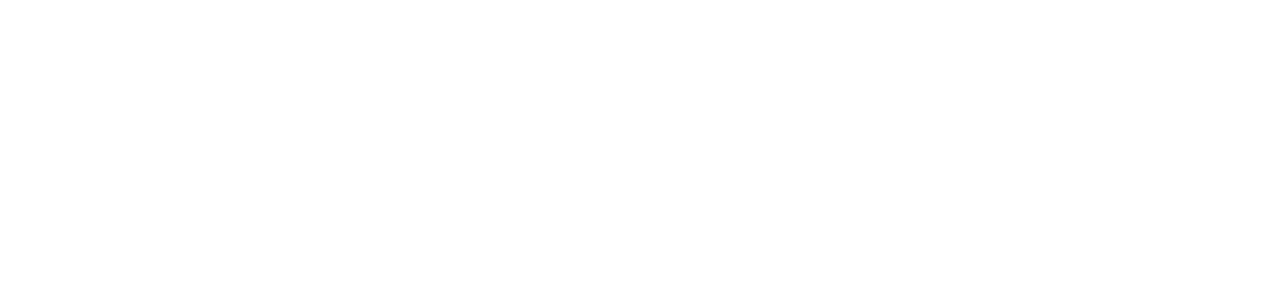
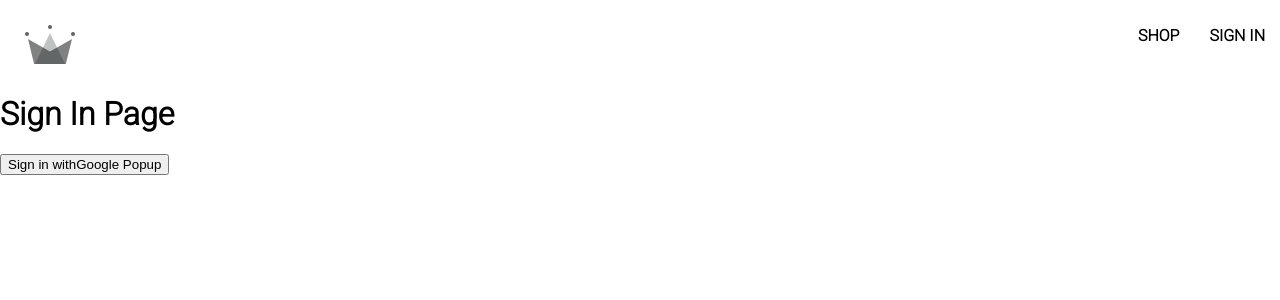
Before and after one commit to jamiee0411/smol, a React (Create React App) app: page /sign-in in a window 1280 px wide. Before the commit this address had no page. Shown: the top 300 px of the page. Built offline with nearby package versions, Linux system fonts and the light colour scheme.

Commit message:
added sign in component as well as firebase utils and brought in firebase libraries

```diff
--- a/package.json
+++ b/package.json
@@ -9,6 +9,7 @@
     "firebase": "^9.9.0",
     "react": "^18.2.0",
     "react-dom": "^18.2.0",
+    "react-router-dom": "^6.3.0",
     "react-scripts": "5.0.1",
     "sass": "^1.53.0",
     "web-vitals": "^2.1.4"
--- a/public/index.html
+++ b/public/index.html
@@ -24,6 +24,9 @@
       work correctly both with client-side routing and a non-root public URL.
       Learn how to configure a non-root public URL by running `npm run build`.
     -->
+    <link rel="preconnect" href="https://fonts.googleapis.com">
+    <link rel="preconnect" href="https://fonts.gstatic.com" crossorigin>
+    <link href="https://fonts.googleapis.com/css2?family=Roboto:wght@300&display=swap" rel="stylesheet">
     <title>smol</title>
   </head>
   <body>
--- a/src/App.js
+++ b/src/App.js
@@ -1,6 +1,7 @@
-import { Routes, Route } from 'react-router-dom'
+import { Routes, Route } from 'react-router-dom';
 import Navigation from './routes/navigation/navigation.component';
 import Home from './routes/home/home.component';
+import SignIn from './routes/sign-in/sign-in.component';
 
 const Shop = () => {
   return <h1>I am the shop page</h1>;
@@ -12,6 +13,7 @@
     <Route path='/' element={<Navigation />}>
       <Route index element={<Home />} />            {/* makes home the default component to render */}
       <Route path='/shop' element={<Shop />} />
+      <Route path='/sign-in' element={<SignIn />} />
     </Route>
   </Routes>
   );
--- a/src/index.js
+++ b/src/index.js
@@ -2,7 +2,7 @@
 import ReactDOM from 'react-dom/client';
 import { BrowserRouter } from 'react-router-dom';
 
-import './index.css';
+import './index.scss';
 import App from './App';
 import reportWebVitals from './reportWebVitals';
 
--- a/src/index.css
+++ b/src/index.scss
@@ -1,8 +1,6 @@
 body {
   margin: 0;
-  font-family: -apple-system, BlinkMacSystemFont, 'Segoe UI', 'Roboto', 'Oxygen',
-    'Ubuntu', 'Cantarell', 'Fira Sans', 'Droid Sans', 'Helvetica Neue',
-    sans-serif;
+  font-family: 'Roboto', sans-serif;
   -webkit-font-smoothing: antialiased;
   -moz-osx-font-smoothing: grayscale;
 }
--- a/src/routes/navigation/navigation.component.jsx
+++ b/src/routes/navigation/navigation.component.jsx
@@ -14,7 +14,10 @@
         </Link>
         <div className='nav-links-container'>
           <Link className='nav-link' to='/shop'>
-            <h1>SHOP</h1>
+            SHOP
+          </Link>
+          <Link className='nav-link' to='/sign-in'>
+            SIGN IN
           </Link>
         </div>
       </div>
--- a/src/routes/navigation/navigation.styles.scss
+++ b/src/routes/navigation/navigation.styles.scss
@@ -4,6 +4,7 @@
   display: flex;
   justify-content: space-between;
   margin-bottom: 25px;
+  font-weight: bold;
 
   .logo-container {
     height: 100%;
--- /dev/null
+++ b/src/routes/sign-in/sign-in.component.jsx
@@ -0,0 +1,21 @@
+import {
+  signInWithGooglePopup,
+  createUserDocumentFromAuth
+} from '../../utils/firebase/firebase.utils';
+
+
+const SignIn = () => {
+  const logGoogleUser = async () => {
+    const { user } = await signInWithGooglePopup();
+    const userDocRef = await createUserDocumentFromAuth(user);
+  }
+
+  return (
+    <div>
+      <h1>Sign In Page</h1>
+      <button onClick={logGoogleUser}>Sign in withGoogle Popup</button>
+    </div>
+  )
+}
+
+export default SignIn;
--- /dev/null
+++ b/src/utils/firebase/firebase.utils.jsx
@@ -0,0 +1,72 @@
+import { initializeApp } from 'firebase/app';
+import {
+  getAuth,
+  signInWithRedirect,
+  signInWithPopup,
+  GoogleAuthProvider
+} from 'firebase/auth';
+
+import {
+  getFirestore,
+  doc,
+  getDoc,
+  setDoc
+} from 'firebase/firestore'
+
+// Your web app's Firebase configuration
+const firebaseConfig = {
+  apiKey: "AIzaSyAcLe_YcupCWTdKEbcZ_dFoLfyDuIC503Q",
+  authDomain: "smol-fd50e.firebaseapp.com",
+  projectId: "smol-fd50e",
+  storageBucket: "smol-fd50e.appspot.com",
+  messagingSenderId: "865615069519",
+  appId: "1:865615069519:web:abeb35627bdfd0c7f5453a"
+};
+
+// Initialize Firebase
+const firebaseApp = initializeApp(firebaseConfig);
+
+const provider = new GoogleAuthProvider();
+
+provider.setCustomParameters({
+  prompt: "select_account"
+});
+
+export const auth = getAuth();
+export const signInWithGooglePopup = () => signInWithPopup(auth, provider);
+
+// Create user documents
+export const db = getFirestore();
+
+export const createUserDocumentFromAuth = async (userAuth) => {
+  const userDocRef = doc(db, 'users', userAuth.uid)
+
+  // console.log(userDocRef);
+
+  const userSnapshot = await getDoc(userDocRef);
+  // console.log(userSnapshot);
+  // console.log(userSnapshot.exists());
+
+  //if user data does not exist
+  if(!userSnapshot.exists()) {
+    const {  displayName, email } = userAuth;
+    const createdAt = new Date();
+
+    try {
+      await setDoc(userDocRef, {
+        displayName,
+        email,
+        createdAt
+      });
+    } catch (error) {
+      console.log('error creating the user', error.message);
+    }
+  }
+  //if user data exists
+  // return userDocRef
+  return userDocRef;
+
+
+
+
+};
```
Also changed, not shown: 1 other file (tests, documents, lock files or other folders).
